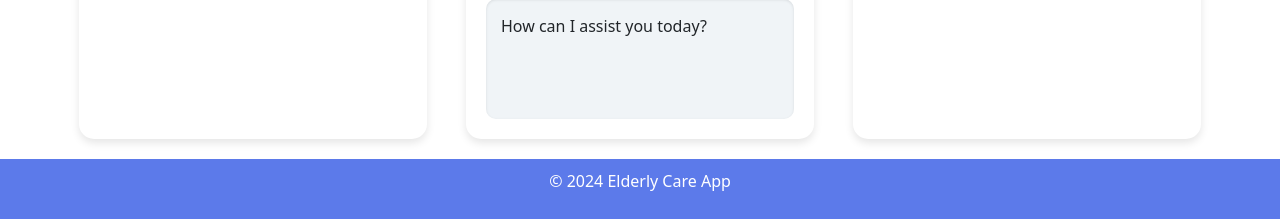
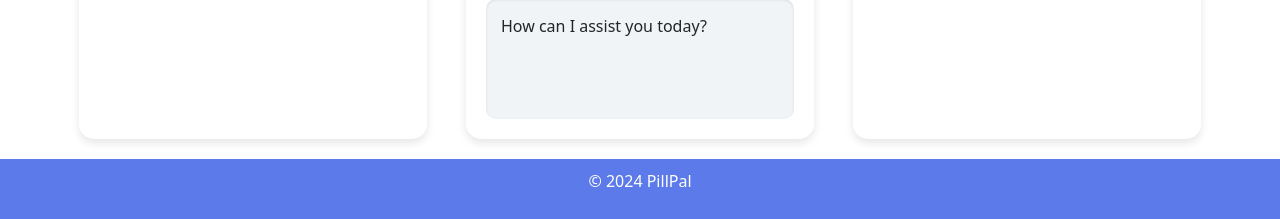
Before and after one commit to Shirsha5/nlp-aai, a Flask app: page /elderly-care-app in a window 1280 px wide. Shown: the part 1069-1288 px from the top of the page. Run offline with Flask 3, Linux system fonts and the light colour scheme; some libraries are stand-ins or nearby versions.

Commit message:
Update elderly-care-app.html

```diff
--- a/NLP miniproject/templates/elderly-care-app.html
+++ b/NLP miniproject/templates/elderly-care-app.html
@@ -90,7 +90,7 @@
         </main>
 
         <footer>
-            <p>&copy; 2024 Elderly Care App</p>
+            <p>&copy; 2024 PillPal</p>
         </footer>
 
         <script src="{{ url_for('static', filename='elderly-care-app.js') }}"></script>
```
